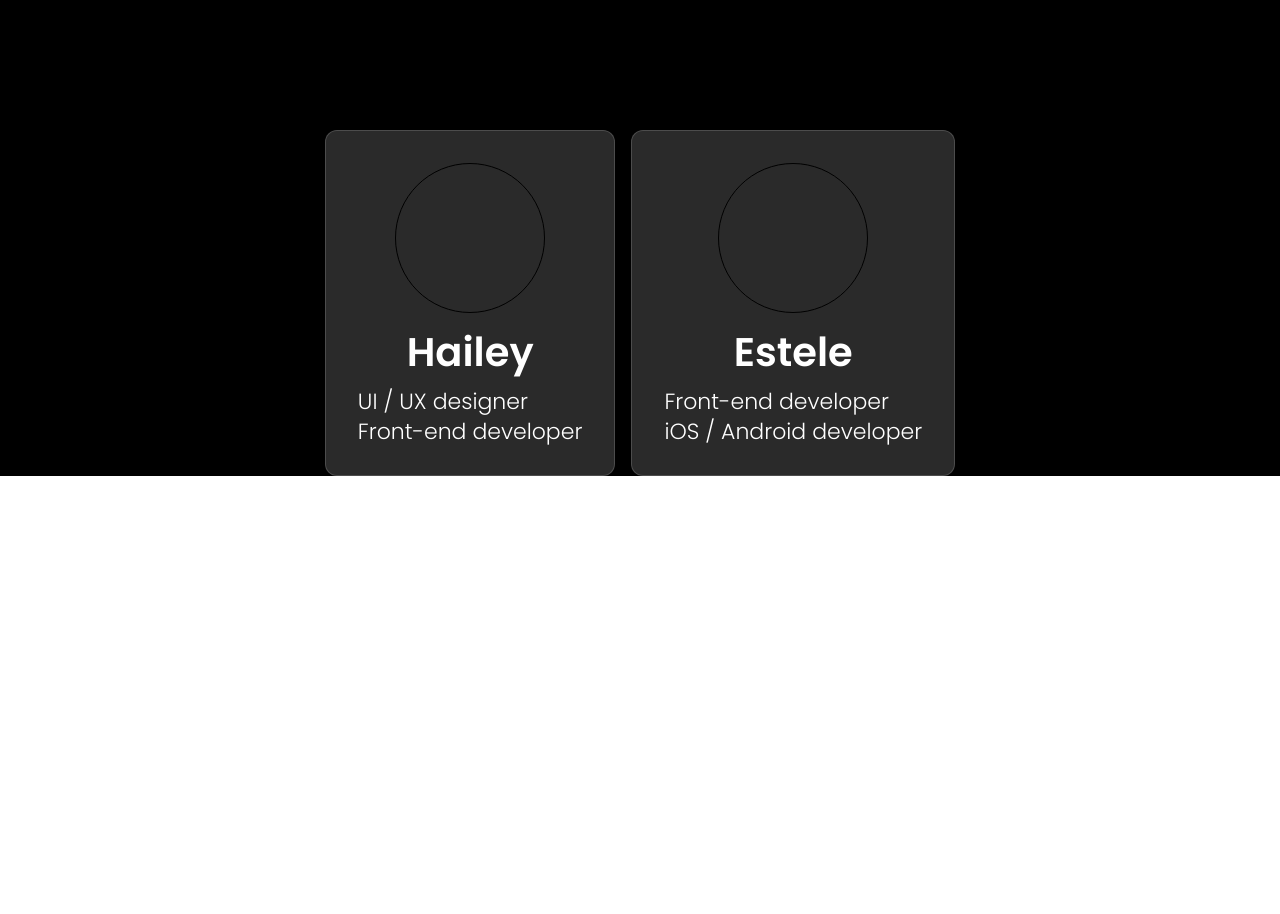
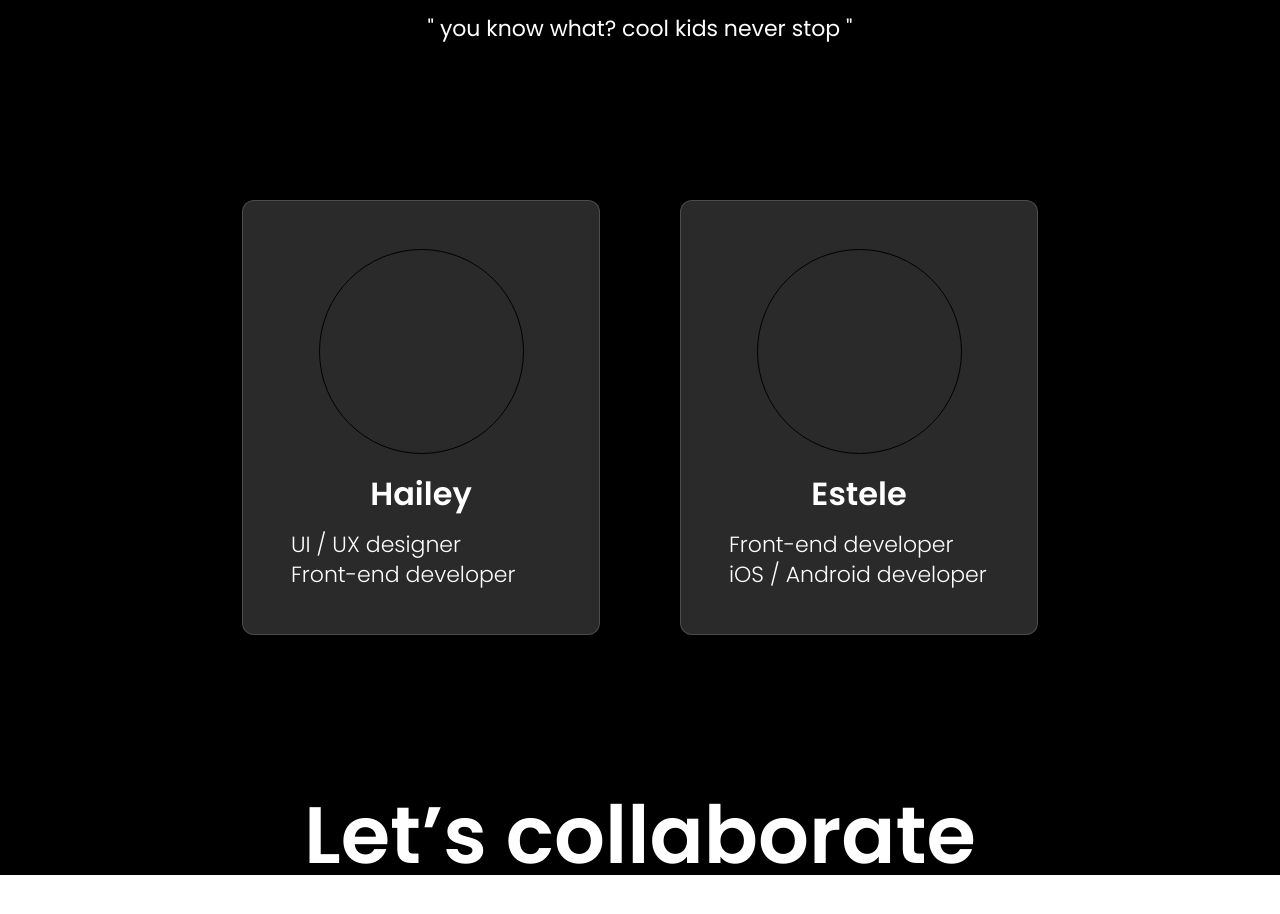
Before and after one commit to haileychoi15/digital-studio, a React (Create React App) app: page / in a window 1280 px wide. Shown: the part 4260-5174 px from the top of the page. Before the commit the page ends 4896 px from the top, so only its background shows below. Built offline with nearby package versions, Linux system fonts and the light colour scheme.

Commit message:
team section pc version

```diff
--- a/src/components/BasicSection.js
+++ b/src/components/BasicSection.js
@@ -11,8 +11,28 @@ const Title = styled.h2`
 
     margin-bottom: 5rem;
 
+    ${({ summary }) => summary && css`
+        margin-bottom: 1.2rem;
+    `};
+
     @media screen and (min-width: 48rem) {
         font-size: 5rem;
+        margin-bottom: 10rem;
+
+        ${({ summary }) => summary && css`
+            margin-bottom: 1.5rem;
+        `};
+    }
+`;
+
+const Summary = styled.h3`
+    text-align: center;
+    font-size: 1rem;
+    font-weight: 400;
+    margin-bottom: 5rem;
+
+    @media screen and (min-width: 48rem) {
+        font-size: 1.375rem;
         margin-bottom: 10rem;
     }
 `;
@@ -51,10 +71,11 @@ const Content = styled.div`
     }
 `;
 
-function BasicSection({ title, scroll, children }) {
+function BasicSection({ title, summary, scroll, children }) {
     return (
         <Section>
-            <Title>{title}</Title>
+            <Title summary={summary}>{title}</Title>
+            {summary && <Summary>" {summary} "</Summary>}
             <ContentContainer scroll={scroll}>
                 <Content scroll={scroll}>
                     {children}
--- a/src/components/cards/BasicArticle.js
+++ b/src/components/cards/BasicArticle.js
@@ -26,15 +26,18 @@ const Article = styled.article`
 const Title = styled.h3`
     font-size: 1.375rem;
 
-    margin-bottom: 1rem;
+    margin-bottom: 1.2rem;
 
     @media screen and (min-width: 48rem) {
         font-size: 2.5rem;
+
+        margin-bottom: 1.5rem;
     }
 `;
 
 const Description = styled.p`
     font-size: 1rem;
+    //line-height: 1.8rem;
 
     @media screen and (min-width: 48rem) {
         font-size: 1.375rem;
--- a/src/components/cards/GlassCard.js
+++ b/src/components/cards/GlassCard.js
@@ -13,6 +13,14 @@ const Card = styled.div`
     & + & {
         margin-left: 1rem;
     }
+
+    @media screen and (min-width: 48rem) {
+        padding: 3rem;
+
+        & + & {
+            margin-left: 5rem;
+        }
+    }
 `;
 
 function GlassCard({ children }) {
--- a/src/components/cards/MacFrame.js
+++ b/src/components/cards/MacFrame.js
@@ -3,8 +3,8 @@ import styled, { css } from 'styled-components';
 
 const Container = styled.div`
     position: relative;
-    width: 309px;
-    height: 160.5px;
+    width: 331px;
+    height: 187.66px;
     background-color: rgba(255,255,255,0.3);
     flex-shrink: 0;
 
--- a/src/components/cards/ProfileCard.js
+++ b/src/components/cards/ProfileCard.js
@@ -3,6 +3,10 @@ import styled, { css } from 'styled-components';
 
 const Card = styled.article`
     min-width: 190px;
+
+    @media screen and (min-width: 48rem) {
+        min-width: 260px;
+    }
 `;
 
 const Image = styled.div`
@@ -15,6 +19,13 @@ const Image = styled.div`
     `};
 
     margin: 0 auto 1.2rem;
+
+    @media screen and (min-width: 48rem) {
+        width: 205px;
+        height: 205px;
+
+        margin: 0 auto 1.5rem;
+    }
 `;
 
 const Name = styled.h3`
@@ -24,7 +35,9 @@ const Name = styled.h3`
     margin-bottom: 1.2rem;
 
     @media screen and (min-width: 48rem) {
-        font-size: 2.5rem;
+        font-size: 2rem;
+
+        margin-bottom: 1.5rem;
     }
 `;
 
--- a/src/views/Landing.js
+++ b/src/views/Landing.js
@@ -101,13 +101,16 @@ function Landing() {
                         </BasicArticle>
                     )}
             </BasicSection>
-            <BasicSection title="Our Team" scroll>
+            <BasicSection title="Our Team" summary="you know what? cool kids never stop" scroll>
                     {teamList.map((member, index) =>
                         <GlassCard key={index}>
                             <ProfileCard name={member.name} image={member.image} features={member.features}></ProfileCard>
                         </GlassCard>
                     )}
             </BasicSection>
+            <BasicSection title="Let’s collaborate">
+
+            </BasicSection>
         </Container>
     )
 }
```
Also changed, not shown: src/inputs/TextInput.js (added).
